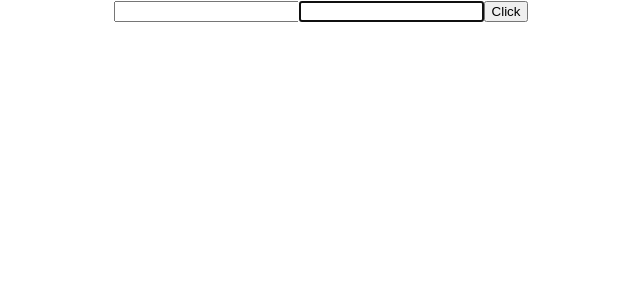
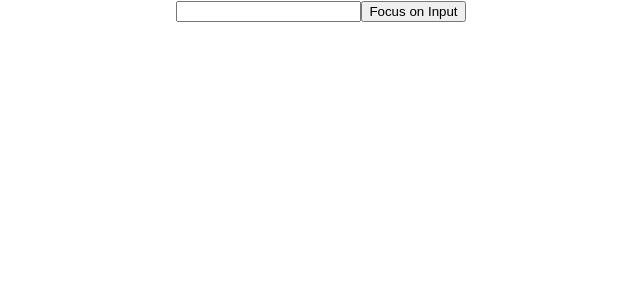
Before and after one commit to mistrymohini/ReactDemoProject, a React (Create React App) app: page / in a window 1280 px wide. Shown: the top 300 px of the page, without its empty margins (319-959 px from the left). Built offline with nearby package versions, Linux system fonts and the light colour scheme.

Commit message:
Created a reference using class component by calling child component ref method from Parent Component

```diff
--- a/src/App.js
+++ b/src/App.js
@@ -1,13 +1,13 @@
 import React,{Component} from 'react';
 import logo from './logo.svg';
 import './App.css';
-import RefsDemo from './Component/RefsDemo';
+import FocusInput from './Component/FocusInput';
 
 class App extends Component {
   render(){
     return (
       <div className="App">
-       <RefsDemo/>
+       <FocusInput/>
       </div>
     );
   }
--- /dev/null
+++ b/src/Component/FocusInput.js
@@ -0,0 +1,23 @@
+import React, { Component } from 'react'
+import Input from './Input'
+
+class FocusInput extends Component {
+    constructor(props) {
+      super(props)
+
+      this.componentRef=React.createRef();
+    }
+    clickHandler=()=>{
+        this.componentRef.current.focusInput();
+    }
+  render() {
+    return (
+      <div>
+        <Input ref={this.componentRef}/>
+        <button onClick={this.clickHandler}> Focus on Input</button>
+      </div>
+    )
+  }
+}
+
+export default FocusInput
--- /dev/null
+++ b/src/Component/Input.js
@@ -0,0 +1,19 @@
+import React, { Component, createRef } from 'react'
+
+class Input extends Component {
+    constructor(props) {
+      super(props)
+
+      this.inputRef=createRef();
+    }
+    focusInput(){
+        this.inputRef.current.focus()
+    }
+  render() {
+    return (
+      <input type='text' ref={this.inputRef}/>
+    )
+  }
+}
+
+export default Input
```
